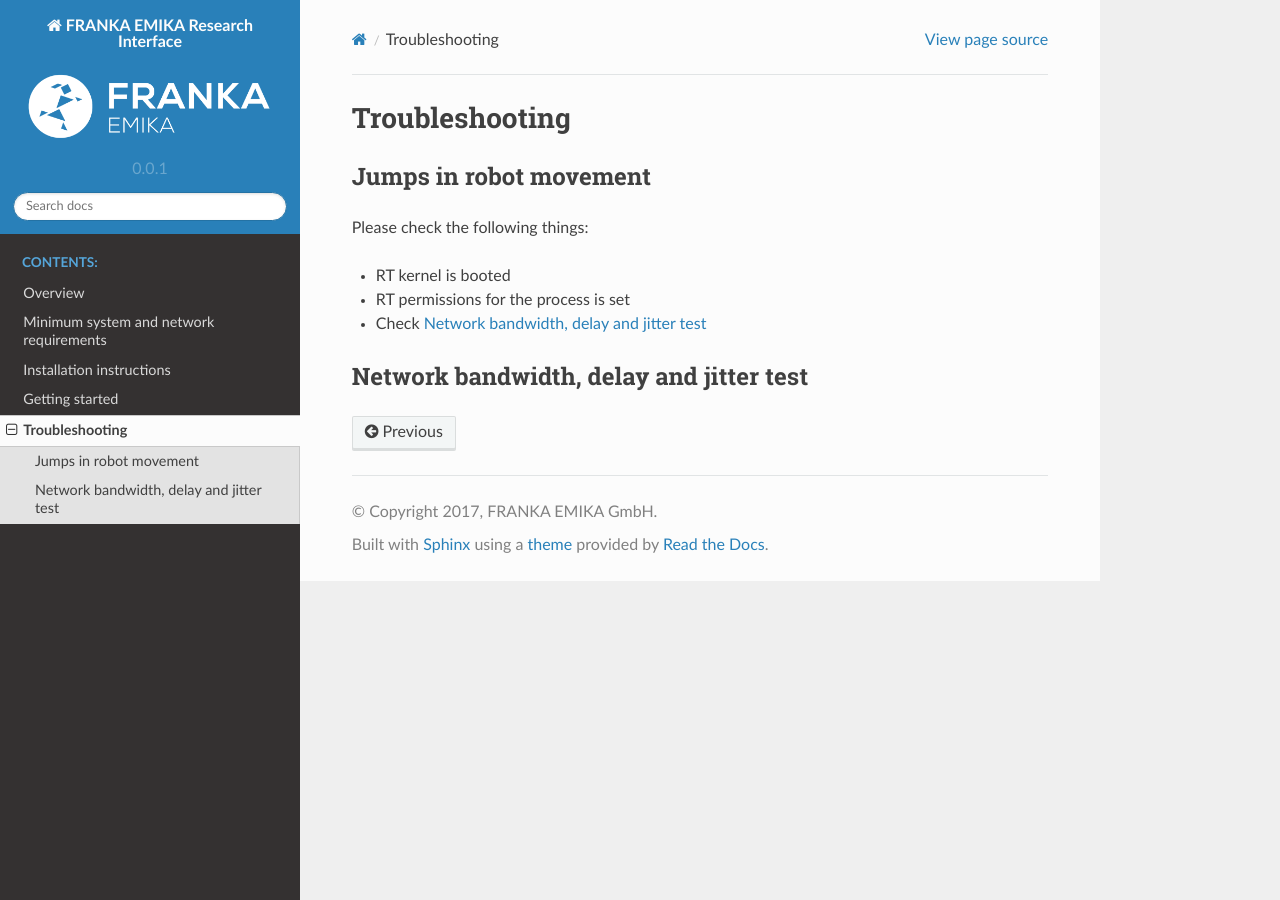
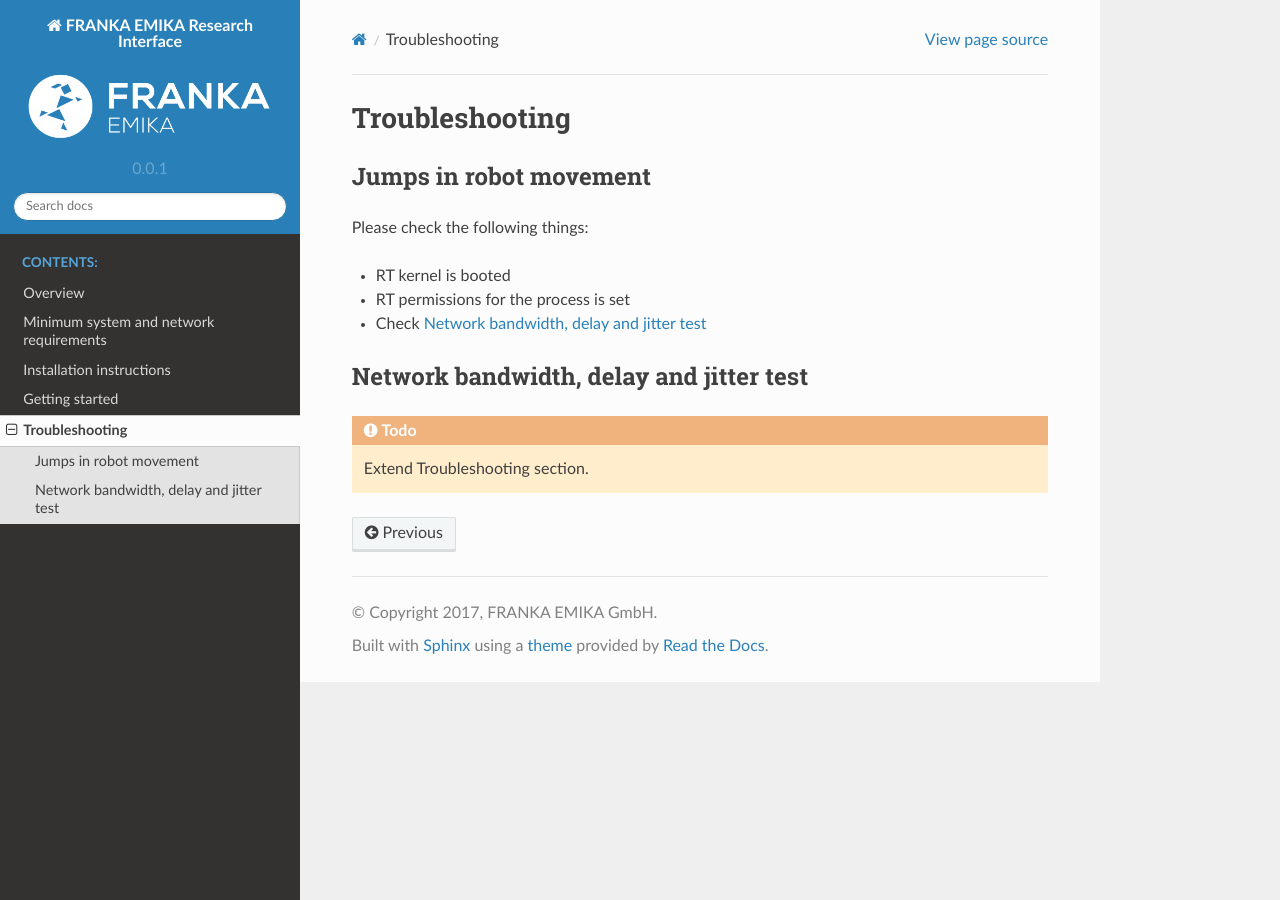
Before and after one commit to frankaemika/docs, a Sphinx documentation site: the page built from source/troubleshooting.rst, in a window 1280 px wide. Built offline with Sphinx 7.4.7 and the Read the Docs theme 2.0.0, drawn with Linux system fonts in a browser that asks for light colours.

Commit message:
Change formatting, add ToDo...

```diff
--- a/source/installation.rst
+++ b/source/installation.rst
@@ -44,8 +44,8 @@
 different operating systems and distributions, official support is currently only provided for
 Ubuntu 16.04 LTS `Xenial Xerus` and ROS `Kinetic Kame`.
 
-Building ``libfranka``
-^^^^^^^^^^^^^^^^^^^^^^
+Building libfranka
+^^^^^^^^^^^^^^^^^^
 
 Install the necessary dependencies for building the library and API documentation from Ubuntu's
 package manager::
--- a/source/troubleshooting.rst
+++ b/source/troubleshooting.rst
@@ -1,5 +1,5 @@
 Troubleshooting
-=================
+===============
 
 
 Jumps in robot movement
@@ -15,3 +15,6 @@
 
 Network bandwidth, delay and jitter test
 ----------------------------------------
+
+.. todo::
+ Extend Troubleshooting section.
--- a/source/tutorial.rst
+++ b/source/tutorial.rst
@@ -53,8 +53,8 @@
     brakes from FRANKA DESK at https://robot.franka.de.
 
 
-Getting started with ``libfranka``
-----------------------------------
+Getting started with libfranka
+------------------------------
 
 Connecting libfranka to the robot
 ^^^^^^^^^^^^^^^^^^^^^^^^^^^^^^^^^
```
Also changed, not shown: source/overview.rst (+3 -4 lines), source/requirements.rst (+10 -10 lines).
